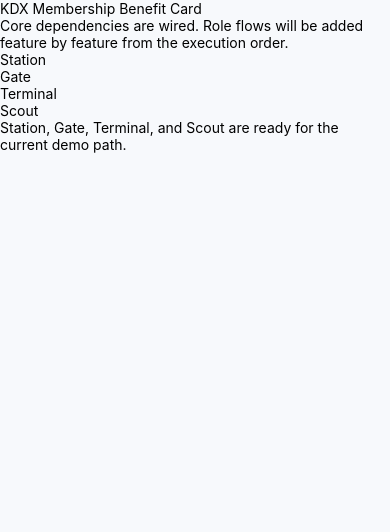
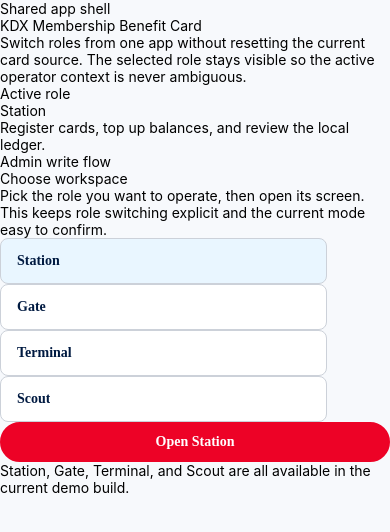
Before and after one commit to Schitzos/mbc-nfc, a React Native app: screen /roleSwitcher in a window 390 px wide. Shown: the top 532 px of the page. Built offline with nearby package versions, Linux system fonts and the light colour scheme.

Commit message:
feat: [T-021] build role switcher

```diff
--- /dev/null
+++ b/src/presentation/config/role-options.ts
@@ -0,0 +1,36 @@
+export type RoleOption = {
+  key: 'station' | 'gate' | 'terminal' | 'scout';
+  label: string;
+  purpose: string;
+  note: string;
+};
+
+export const roleOptions: RoleOption[] = [
+  {
+    key: 'station',
+    label: 'Station',
+    purpose: 'Register cards, top up balances, and review the local ledger.',
+    note: 'Admin write flow',
+  },
+  {
+    key: 'gate',
+    label: 'Gate',
+    purpose:
+      'Check members into the selected activity with optional simulation.',
+    note: 'Entry write flow',
+  },
+  {
+    key: 'terminal',
+    label: 'Terminal',
+    purpose:
+      'Check members out, calculate fees, and guide insufficient balance recovery.',
+    note: 'Exit write flow',
+  },
+  {
+    key: 'scout',
+    label: 'Scout',
+    purpose:
+      'Inspect balance, visit status, and recent logs without mutating the card.',
+    note: 'Read-only flow',
+  },
+];
--- a/src/presentation/screens/RoleSwitcherScreen.tsx
+++ b/src/presentation/screens/RoleSwitcherScreen.tsx
@@ -1,15 +1,11 @@
 import React from 'react';
-import { Pressable, Text, View } from 'react-native';
+import { Text, View } from 'react-native';
 import type { NativeStackScreenProps } from '@react-navigation/native-stack';
 import type { RootStackParamList } from '../../app/navigation';
+import { roleOptions } from '../config/role-options';
+import { SignalButton } from '../components/SignalButton';
+import { SignalOptionCard } from '../components/SignalOptionCard';
 import { useAppStore } from '../stores/app-store';
-
-const roles = [
-  { key: 'station', label: 'Station' },
-  { key: 'gate', label: 'Gate' },
-  { key: 'terminal', label: 'Terminal' },
-  { key: 'scout', label: 'Scout' },
-] as const;
 
 type Props = Partial<
   NativeStackScreenProps<RootStackParamList, 'roleSwitcher'>
@@ -18,66 +14,82 @@ type Props = Partial<
 export function RoleSwitcherScreen({ navigation }: Props): React.JSX.Element {
   const selectedRole = useAppStore(state => state.selectedRole);
   const setSelectedRole = useAppStore(state => state.setSelectedRole);
+  const activeRole =
+    roleOptions.find(role => role.key === selectedRole) ?? roleOptions[0];
+
+  const handleOpenRole = () => {
+    setSelectedRole(activeRole.key);
+    navigation?.navigate?.(activeRole.key);
+  };
 
   return (
-    <View className="flex-1 bg-background px-6 py-10">
-      <View className="mt-auto rounded-2xl bg-white p-6 shadow-sm">
-        <Text className="text-3xl font-bold text-foreground">
-          KDX Membership Benefit Card
-        </Text>
-        <Text className="mt-3 text-base leading-6 text-muted">
-          Core dependencies are wired. Role flows will be added feature by
-          feature from the execution order.
-        </Text>
+    <View className="flex-1 bg-background px-6 py-6">
+      <View className="flex-1 justify-end gap-4">
+        <View className="rounded-3xl bg-white p-6 shadow-sm">
+          <Text className="text-xs font-semibold uppercase tracking-wide text-accent">
+            Shared app shell
+          </Text>
+          <Text className="mt-2 text-3xl font-bold text-foreground">
+            KDX Membership Benefit Card
+          </Text>
+          <Text className="mt-3 text-base leading-6 text-muted">
+            Switch roles from one app without resetting the current card source.
+            The selected role stays visible so the active operator context is
+            never ambiguous.
+          </Text>
+        </View>
 
-        <View className="mt-6 flex-row flex-wrap gap-3">
-          {roles.map(role => {
-            const isActive = selectedRole === role.key;
+        <View className="rounded-3xl border border-blue-200 bg-blue-50 p-5">
+          <Text className="text-sm font-semibold uppercase tracking-wide text-blue-700">
+            Active role
+          </Text>
+          <Text className="mt-2 text-2xl font-bold text-foreground">
+            {activeRole.label}
+          </Text>
+          <Text className="mt-2 text-base leading-6 text-muted">
+            {activeRole.purpose}
+          </Text>
+          <Text className="mt-3 text-sm font-semibold text-blue-700">
+            {activeRole.note}
+          </Text>
+        </View>
 
-            return (
-              <Pressable
-                key={role.key}
-                accessibilityRole="button"
-                className={`rounded-full border px-4 py-3 ${
-                  isActive
-                    ? 'border-accent bg-accent'
-                    : 'border-slate-200 bg-slate-100'
-                }`}
-                onPress={() => {
-                  setSelectedRole(role.key);
+        <View className="rounded-3xl bg-white p-6 shadow-sm">
+          <Text className="text-2xl font-bold text-foreground">
+            Choose workspace
+          </Text>
+          <Text className="mt-2 text-base leading-6 text-muted">
+            Pick the role you want to operate, then open its screen. This keeps
+            role switching explicit and the current mode easy to confirm.
+          </Text>
 
-                  if (role.key === 'station') {
-                    navigation?.navigate?.('station');
-                  }
+          <View className="mt-5 gap-3">
+            {roleOptions.map(role => {
+              const isActive = activeRole.key === role.key;
 
-                  if (role.key === 'gate') {
-                    navigation?.navigate?.('gate');
-                  }
+              return (
+                <SignalOptionCard
+                  key={role.key}
+                  title={role.label}
+                  state={isActive ? 'selected' : 'default'}
+                  onPress={() => setSelectedRole(role.key)}
+                />
+              );
+            })}
+          </View>
 
-                  if (role.key === 'terminal') {
-                    navigation?.navigate?.('terminal');
-                  }
+          <View className="mt-5">
+            <SignalButton
+              label={`Open ${activeRole.label}`}
+              onPress={handleOpenRole}
+            />
+          </View>
 
-                  if (role.key === 'scout') {
-                    navigation?.navigate?.('scout');
-                  }
-                }}
-              >
-                <Text
-                  className={`text-sm font-semibold ${
-                    isActive ? 'text-white' : 'text-foreground'
-                  }`}
-                >
-                  {role.label}
-                </Text>
-              </Pressable>
-            );
-          })}
+          <Text className="mt-4 text-sm leading-5 text-muted">
+            Station, Gate, Terminal, and Scout are all available in the current
+            demo build.
+          </Text>
         </View>
-        <Text className="mt-5 text-sm leading-5 text-muted">
-          Station, Gate, Terminal, and Scout are ready for the current demo
-          path.
-        </Text>
       </View>
     </View>
   );
```
Also changed, not shown: 1 other file (tests, documents, lock files or other folders).
